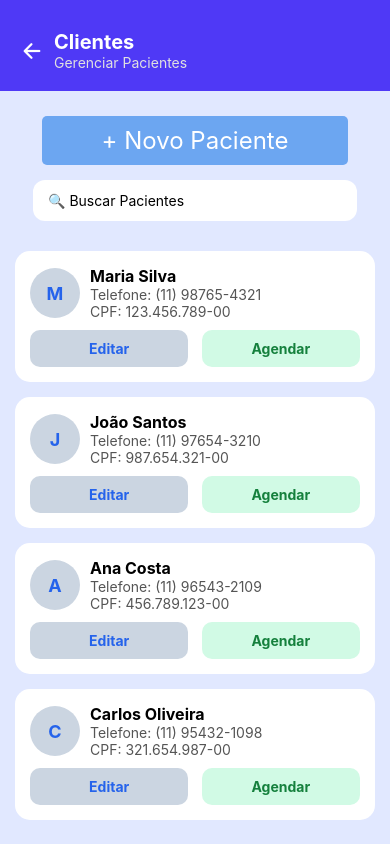
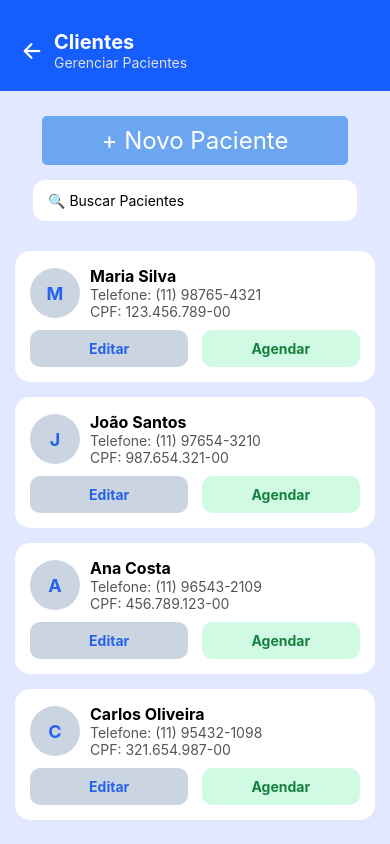
Before and after one commit to Leonardo-do-Playstation/Paulistinha_ClinicaMedica, a React Native app: screen /ManagerPatients in a window 390 px wide. Built offline with nearby package versions, Linux system fonts and the light colour scheme.

Commit message:
:art: changed: title card color for ManagerPatients.tsx

```diff
--- a/src/screens/HomeCardScreens/ManagerPatients/ManagerPatients.tsx
+++ b/src/screens/HomeCardScreens/ManagerPatients/ManagerPatients.tsx
@@ -13,7 +13,7 @@ export default function ManagerPatients() {
         <TitleCard
           title="Clientes"
           subtitle="Gerenciar Pacientes"
-          backgroundColor="#4F39F6"
+          backgroundColor="#155DFC"
           onBack={() => navigation.goBack()}
         />
         <ListPatient />
```
